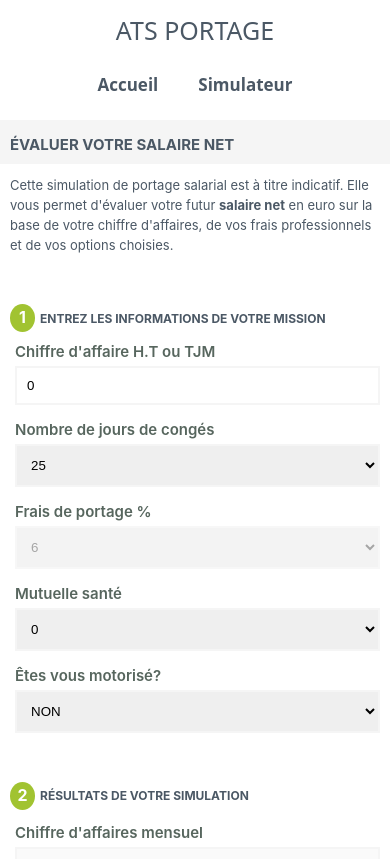
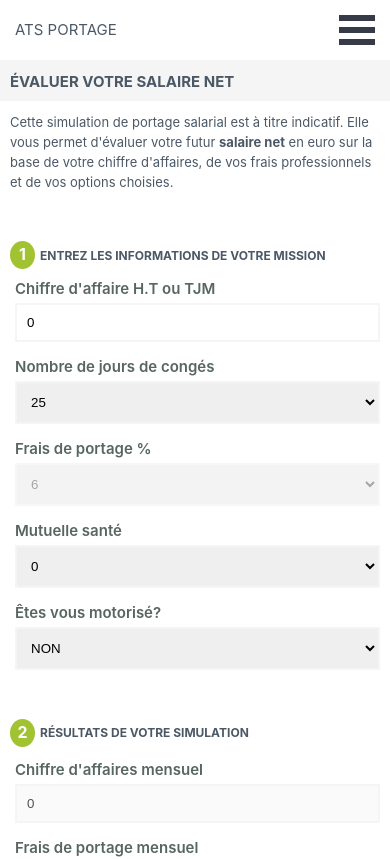
Before and after one commit to theljani/ats-portage, a React (Create React App) app: page /#/ in a window 390 px wide. Before the commit this address led to /#/. Shown: the top 859 px of the page. Built offline with nearby package versions, Linux system fonts and the light colour scheme.

Commit message:
burger menu

```diff
--- a/package.json
+++ b/package.json
@@ -9,9 +9,11 @@
     "@types/jest": "^26.0.15",
     "@types/node": "^12.0.0",
     "@types/react": "^16.9.53",
+    "@types/react-burger-menu": "^2.6.2",
     "@types/react-dom": "^16.9.8",
     "@types/react-router-dom": "^5.1.7",
     "react": "^17.0.1",
+    "react-burger-menu": "^3.0.2",
     "react-dom": "^17.0.1",
     "react-router-dom": "^5.2.0",
     "react-scripts": "4.0.1",
--- a/src/App.css
+++ b/src/App.css
@@ -46,6 +46,6 @@
       display: flex;
       flex-direction: column;
       justify-content: flex-start;
-      margin-top: 120px;
+      margin-top: 57px;
   }
 }
--- a/src/App.tsx
+++ b/src/App.tsx
@@ -17,6 +17,7 @@
           <div className='App-content'>
             <Switch>
               <Route exact path="/" component={Simulator} />
+              <Route exact path="/accueil" component={Welcome} />
               <Route exact path="/simulateur" component={Simulator} />
               {/* <Route exact path="/contact" component={Contact} /> */}
             </Switch>
--- a/src/components/Header/Header.css
+++ b/src/components/Header/Header.css
@@ -14,6 +14,13 @@
     font-weight: 300;
     color: #4b5865;
     background-color: white;
+}
+
+.Header-menu-item a.active {
+    color: #a1c331;
+}
+.Header-mobile {
+    display: none;
 }
 .Header-companyName a {
     text-decoration: none;
@@ -44,29 +51,99 @@
     text-decoration: none;
     color: inherit;
 }
-
 /* For mobile phones: */
 @media only screen and (max-width: 768px) {
     .Header {
-        display: flex;
-        flex-direction: column;
-        justify-content: flex-start;
-        height: 120px;
+        display: none;
+    }
+    .Header-mobile {
+        display: block;
+        height: 60px;
+        background: white;
+        position: fixed;
+        top: 0;
+        width: 100%;
+        z-index: 1;
+    }
+    .Header-companyName-mobile {
+        position: fixed;
+        left: 15px;
+        top: 20px;
+        font-size: 15px;
+        width: auto;
+        cursor: pointer;
+        color: #4b5865;
     }
 
-    .Header-companyName {
-        padding: 10px 0;
+    .Header-companyName-mobile a {
+        text-decoration: none;
+        color: #4b5865;
     }
-    .Header-companyName a {
+
+    .bm-menu-wrap {
+        margin-left: -3px;
+        width: auto !important;
     }
-    .Header-companyName-title {}
-    .Header-menu {
-        padding: 10px 0;
+    .bm-item {
+        display: inline-block;
+
+        /* Our sidebar item styling */
+        text-decoration: none;
+        margin-bottom: 10px;
+        color: #d1d1d1;
+        transition: color 0.2s;
     }
-    .Header-menu-item {}
-    .Header-menu-item  {}
-    .Header-menu-item:hover {}
-    .Header-menu-item a {}
+
+    .bm-item:hover {
+        color: white;
+    }
+
+    .bm-burger-button {
+        position: fixed;
+        width: 36px;
+        height: 30px;
+        right: 15px;
+        top: 15px;
+    }
+
+    /* Color/shape of burger icon bars */
+    .bm-burger-bars {
+        background: #373a47;
+    }
+
+    /* Position and sizing of clickable cross button */
+    .bm-cross-button {
+        height: 24px;
+        width: 24px;
+    }
+
+    /* Color/shape of close button cross */
+    .bm-cross {
+        background: #bdc3c7;
+    }
+
+    /* General sidebar styles */
+    .bm-menu {
+        background: #000;
+        padding: 2.5em 1.5em 0;
+        font-size: 1.15em;
+    }
+
+    /* Morph shape necessary with bubble or elastic */
+    .bm-morph-shape {
+        fill: #373a47;
+    }
+
+    /* Wrapper for item list */
+    .bm-item-list {
+        color: #b8b7ad;
+    }
+
+    /* Styling of overlay */
+    .bm-overlay {
+        background: rgba(0, 0, 0, 0.1);
+        opacity: 0.5
+    }
 }
 
 @media only screen and (min-width: 600px) {
--- a/src/components/Header/index.tsx
+++ b/src/components/Header/index.tsx
@@ -1,29 +1,69 @@
-import React from 'react';
-import { Link } from 'react-router-dom';
+import React, { useEffect, useState } from 'react';
+import { Link, NavLink } from 'react-router-dom';
+import { slide as Menu } from 'react-burger-menu'
 
 import './Header.css';
 
-export function Header() {
+export function Header(props: any) {
+  const [burgerMenuOpened, setBurgerMenuState] = useState(false);
+
+  const handleOnClose = () => {
+    setBurgerMenuState(true);
+  };
+
+  useEffect(() => {
+    if(burgerMenuOpened === true) {
+        setBurgerMenuState(false);
+    }
+  });
+
   return (
-        <div className = 'Header'>
-            <div className='Header-companyName'>
+    <React.Fragment>
+      <div className="Header-mobile">
+        <div className="Header-companyName-mobile">
           <Link to="/">
-                    <span className='Header-companyName-title'>ATS PORTAGE</span>
+            <span className="Header-companyName-title-mobile">ATS PORTAGE</span>
+          </Link>
+        </div>
+        <Menu
+          isOpen={burgerMenuOpened}
+          right
+          className="Header-burger-menu"
+          pageWrapId={"Header-burger-menu"}
+          outerContainerId={"Header"}
+        >
+          <div className="Header-menu-item">
+            <NavLink onClick={() => handleOnClose()} to="/accueil">
+              Accueil
+            </NavLink>
+          </div>
+          <div className="Header-menu-item">
+            <NavLink onClick={() => handleOnClose()} to="/simulateur">
+              Simulateur
+            </NavLink>
+          </div>
+        </Menu>
+      </div>
+      <div className="Header">
+        <div className="Header-companyName">
+          <Link to="/">
+            <span className="Header-companyName-title">ATS PORTAGE</span>
           </Link>
         </div>
 
-            <div className='Header-menu'>
-                <div className='Header-menu-item'>
-                    <Link to="/">Accueil</Link>
+        <div className="Header-menu">
+          <div className="Header-menu-item">
+            <NavLink to="/accueil">Accueil</NavLink>
           </div>
-                <div className='Header-menu-item'>
-                    <Link to="/simulateur">Simulateur</Link>
+          <div className="Header-menu-item">
+            <NavLink to="/simulateur">Simulateur</NavLink>
           </div>
           {/* <div className='Header-menu-item'>
                     <Link to="/contact">Contact</Link>
                 </div> */}
         </div>
       </div>
+    </React.Fragment>
   );
 }
 
--- a/src/components/Simulator/index.css
+++ b/src/components/Simulator/index.css
@@ -117,6 +117,7 @@
         margin: 0;
         padding: 10px;
         background: white;
+        /* z-index: -1; */
     }
     .Simulator-form {
         padding: 0;
--- a/src/components/Welcome/index.tsx
+++ b/src/components/Welcome/index.tsx
@@ -1,6 +1,6 @@
 
 export default function Welcome() {
     return(
-        <h1>Welcome Page...</h1>
+        <div></div>
     )
 }
```
Also changed, not shown: 2 other files (tests, documents, lock files or other folders). Lines whose indentation alone changed are shown as unchanged.
